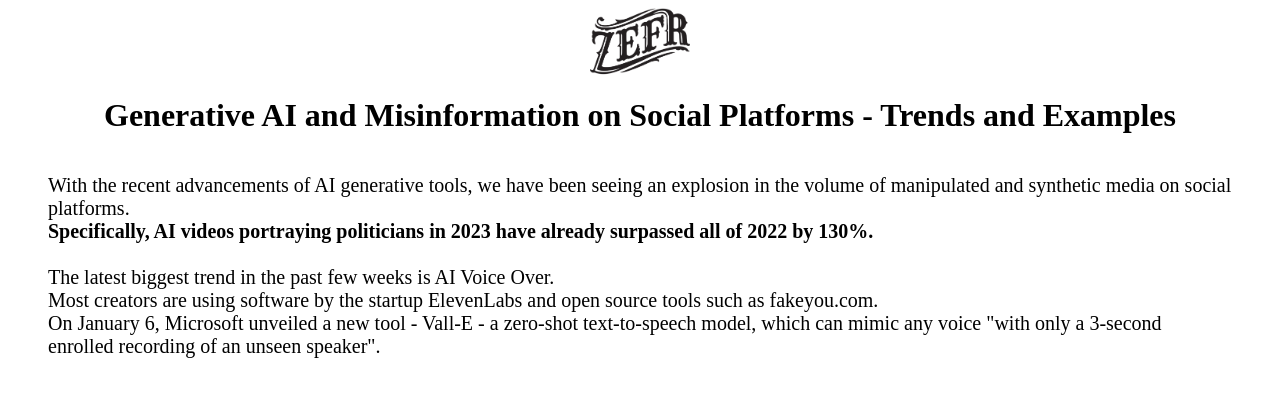
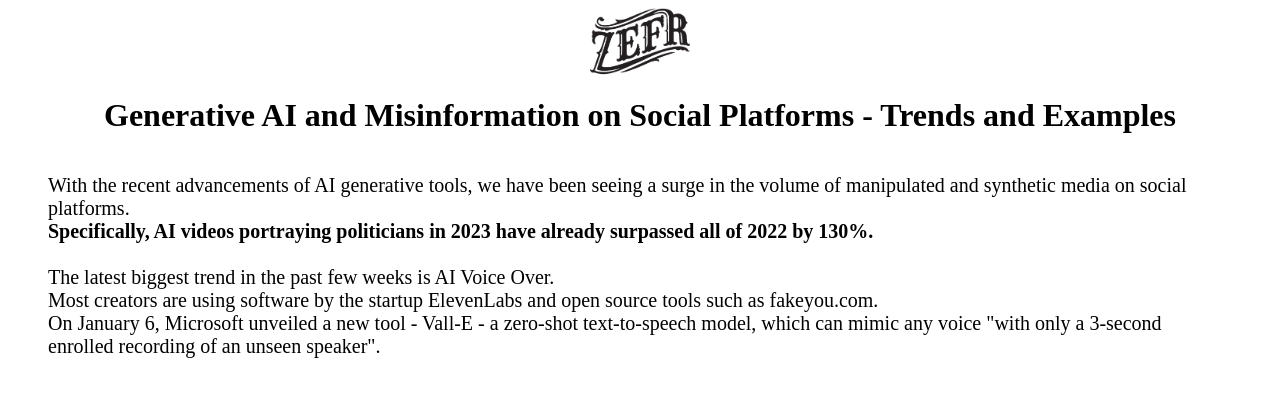
Before and after one commit to Or-Levi/Generative_AI_Misinformation, a plain HTML site: page index.html in a window 1280 px wide. Shown: the top 395 px of the page. Drawn offline with Linux system fonts and the light colour scheme; a script that the page names is missing.

Commit message:
Update index.html

```diff
--- a/index.html
+++ b/index.html
@@ -30,7 +30,7 @@
 <h1 style="text-align:center;margin-top:20px;">Generative AI and Misinformation on Social Platforms - Trends and Examples</h1>
 
 <p style="text-align:left; margin:40px;font-size:20px;">
-With the recent advancements of AI generative tools, we have been seeing an explosion in the volume of manipulated and synthetic media on social platforms.<br>
+With the recent advancements of AI generative tools, we have been seeing a surge in the volume of manipulated and synthetic media on social platforms.<br>
 <strong>Specifically, AI videos portraying politicians in 2023 have already surpassed all of 2022 by 130%.</strong><br>
 <br>
 The latest biggest trend in the past few weeks is AI Voice Over.<br>
```
